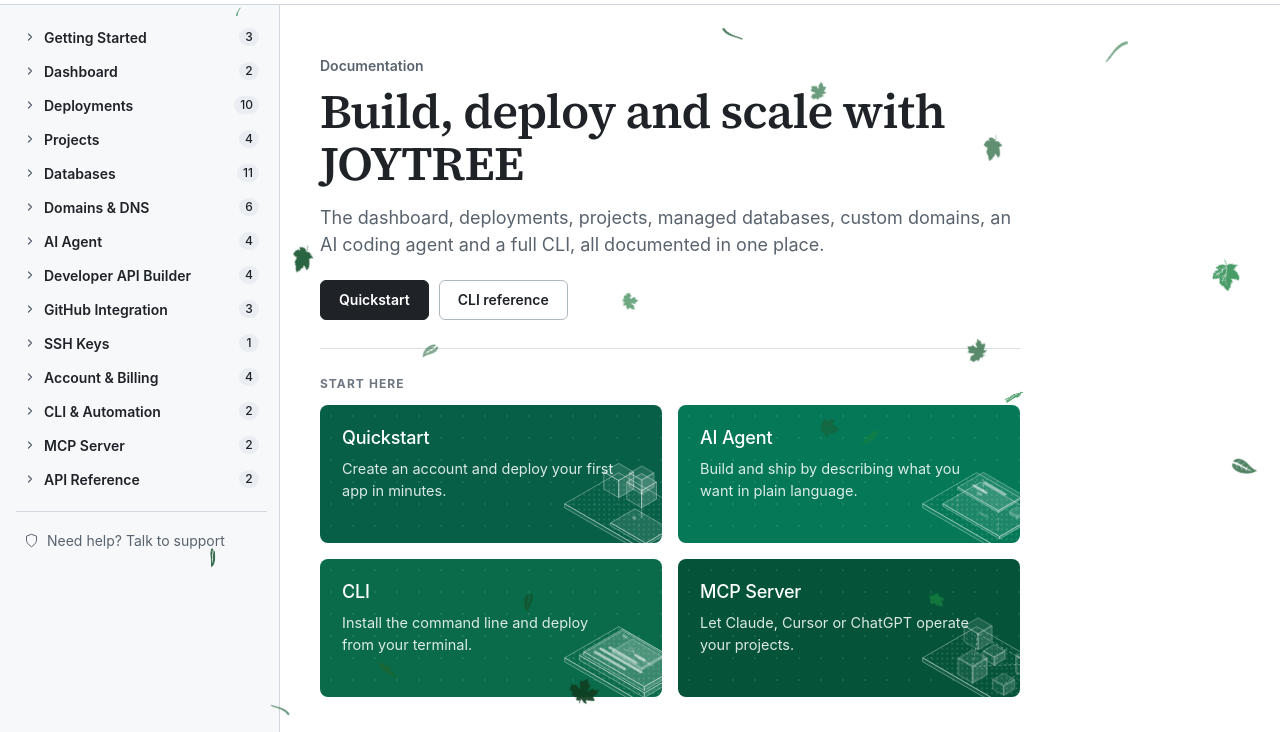
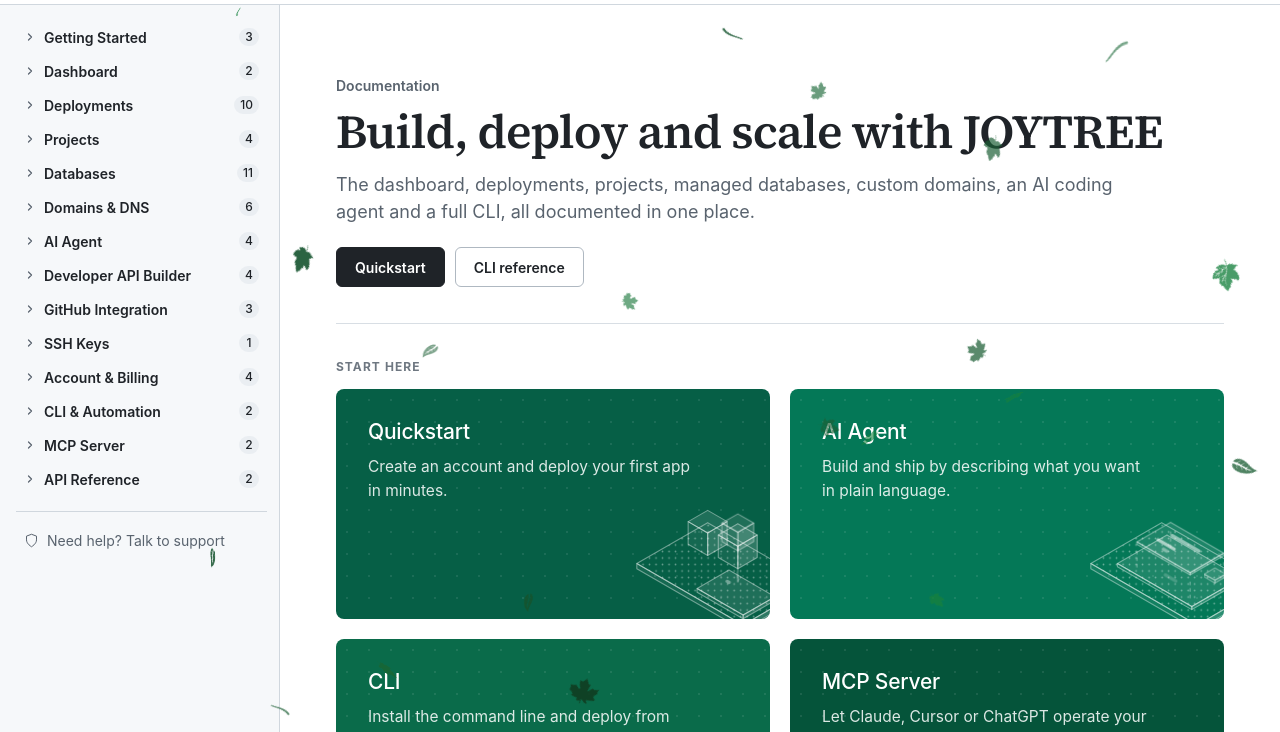
Before and after one commit to joytree-host/joytree-CLI-documentations, a website: page index.html in a window 1280 px wide. Shown: the part 51-783 px from the top of the page. Drawn offline with Linux system fonts and the light colour scheme.

Commit message:
style(docs): full-width desktop home like Railway. On the home page the hero and both card grids now stretch across the whole content area (no 800px cap, the On-this-page rail is hidden there): bigger hero title and lede, larger cards with more padding and bigger artwork, Explore grid is 3 columns from 1100px, Start here is 2 columns (4 on very wide screens). Article pages unchanged (body.is-home toggled by the router). Checked at 1366 and 1920, no overflow

```diff
--- a/app.js
+++ b/app.js
@@ -375,6 +375,7 @@
   const TONES = ['amber', 'blue', 'rose', 'green', 'violet'];
 
   function renderHome() {
+    document.body.classList.add('is-home');
     const content = document.getElementById('content');
     document.getElementById('breadcrumb').innerHTML = '';
     document.getElementById('pageNav').innerHTML = '';
@@ -420,6 +421,7 @@
 
   // ---------------------------------------------------------------- page render
   function renderPage(key) {
+    document.body.classList.remove('is-home');
     const page = PAGES[key];
     const content = document.getElementById('content');
 
@@ -442,6 +444,7 @@
   }
 
   function renderNotFound() {
+    document.body.classList.remove('is-home');
     const content = document.getElementById('content');
     setHero(`
       <p class="doc-eyebrow">404</p>
--- a/index.html
+++ b/index.html
@@ -12,7 +12,7 @@
 <link rel="preconnect" href="https://fonts.googleapis.com">
 <link rel="preconnect" href="https://fonts.gstatic.com" crossorigin>
 <link rel="stylesheet" href="https://fonts.googleapis.com/css2?family=Source+Serif+4:opsz,wght@8..60,500;8..60,600&display=swap">
-<link rel="stylesheet" href="styles.css?v=21">
+<link rel="stylesheet" href="styles.css?v=23">
 <script>
   (function(){
     var saved = null;
@@ -119,7 +119,7 @@
 </div>
 
 <script src="content.js?v=2"></script>
-<script src="app.js?v=11"></script>
+<script src="app.js?v=12"></script>
 
 <!-- ═══════════════ JOYTREE falling leaves ambiance ═══════════════ -->
 <style>
--- a/styles.css
+++ b/styles.css
@@ -778,3 +778,32 @@ svg[hidden]{ display: none; }
   .sidebar-foot{ display: none; }
 }
 @media (prefers-reduced-motion: reduce){ .sidebar{ transition: none; } }
+
+/* ==========================================================================
+   Desktop home: full-width like Railway. The hero and card grids stretch across
+   the whole content area (no right-hand "on this page" rail, no 800px cap).
+   ========================================================================== */
+@media (min-width: 861px){
+  .is-home .toc{ display: none; }
+  .is-home .page-hero{ grid-template-columns: minmax(0,1fr); }
+  .is-home .content-col{ grid-column: 2 / -1; padding: 0 56px; }
+  .is-home .page-hero .hero-main{ max-width: none; margin: 0; padding: 48px 56px 0; }
+  .is-home .page-hero h1{ font-size: clamp(36px, 3.7vw, 60px); }
+  .is-home .page-hero .doc-lede{ max-width: 70ch; font-size: 18px; }
+  .is-home #heroBody{ padding-bottom: 36px; }
+  .is-home .doc-content{ max-width: none; margin: 0; padding-top: 36px; }
+  .is-home .feat-cards, .is-home .grid-cards{ gap: 20px; }
+  .is-home .feat-card{ min-height: 230px; padding: 30px 32px; }
+  .is-home .grid-card{ min-height: 210px; padding: 28px 30px; }
+  .is-home .feat-card h3, .is-home .grid-card h3{ font-size: 21px; margin-bottom: 10px; }
+  .is-home .feat-card p, .is-home .grid-card p{ font-size: 15.5px; max-width: 34ch; }
+  .is-home .card-art{ width: min(60%, 420px); right: -34px; bottom: -30px; }
+  .is-home .page-nav{ display: none; }
+}
+@media (min-width: 1100px){
+  .is-home .grid-cards{ grid-template-columns: repeat(3, minmax(0,1fr)); }
+}
+@media (min-width: 1700px){
+  .is-home .feat-cards{ grid-template-columns: repeat(4, minmax(0,1fr)); }
+  .is-home .feat-card{ min-height: 250px; }
+}
```
